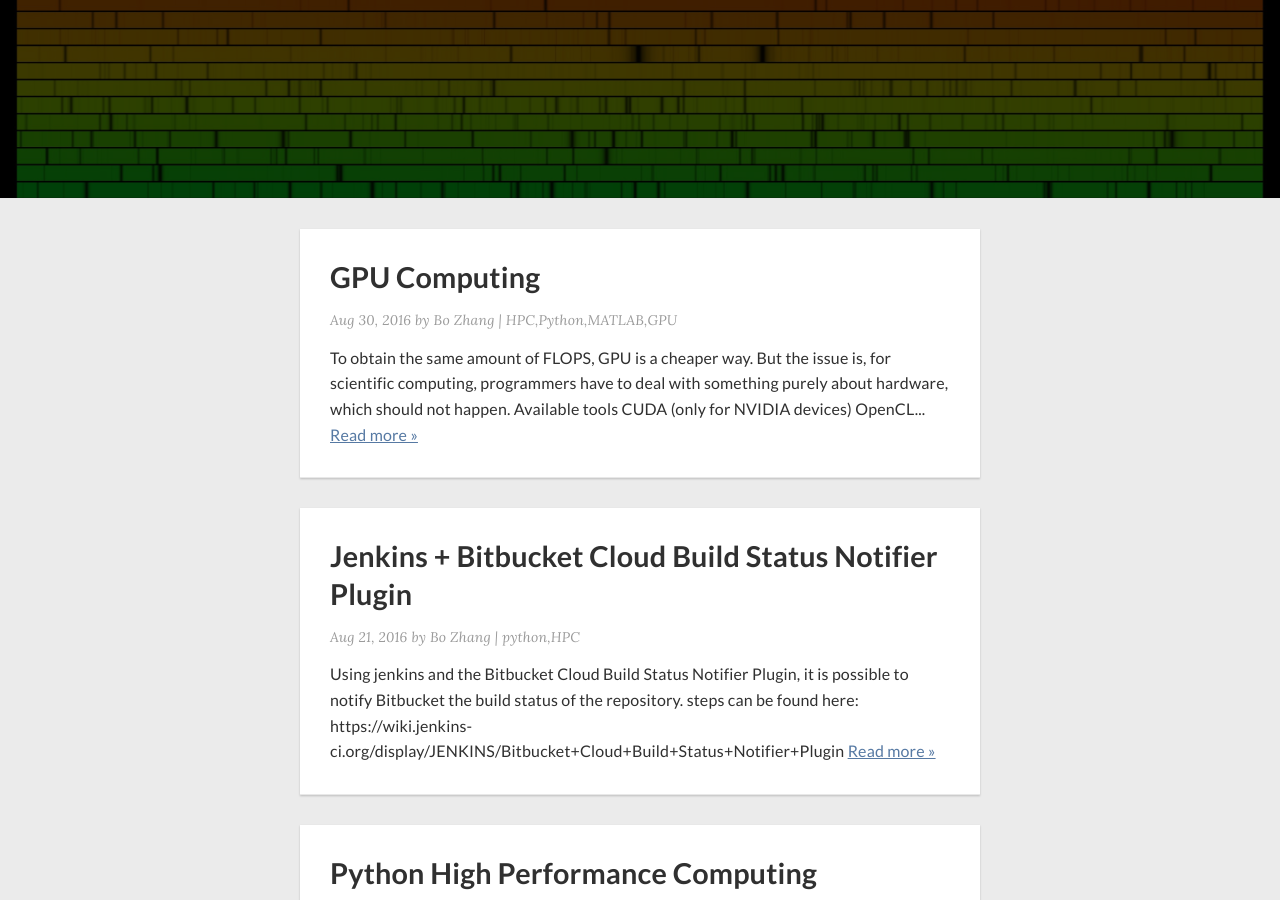
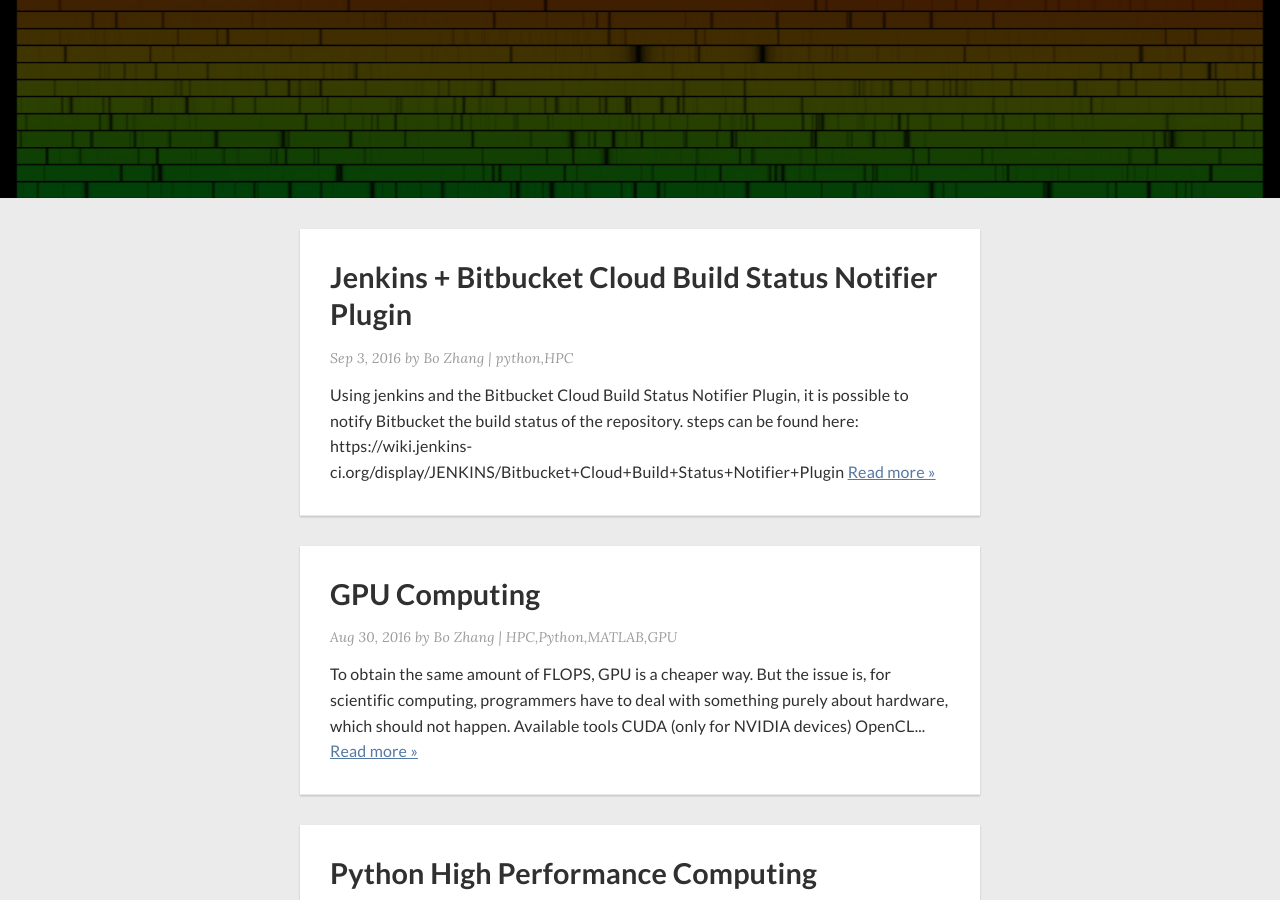
Before and after one commit to hypergravity/hypergravity.github.io, a Jekyll site: the page built from index.html, in a window 1280 px wide and 900 px high, scrolled down 265 px. Built offline with Jekyll 4.4.1, drawn with Linux system fonts in a browser that asks for light colours; nearby versions of some CDN libraries; the list of posts is cut into pages by our own code.

Commit message:
fix date

```diff
--- a/_posts/2016-09-03-Bitbucket-Cloud-Build-Status-Notifier-Plugin.md
+++ b/_posts/2016-09-03-Bitbucket-Cloud-Build-Status-Notifier-Plugin.md
@@ -1,7 +1,7 @@
 ---
 layout: post
 title:  "Jenkins + Bitbucket Cloud Build Status Notifier Plugin"
-date:   Sunday, 21. August 2016 04:51PM
+date:   Sunday, 03. September 2016 04:51PM
 categories: python, HPC
 ---
 
```
